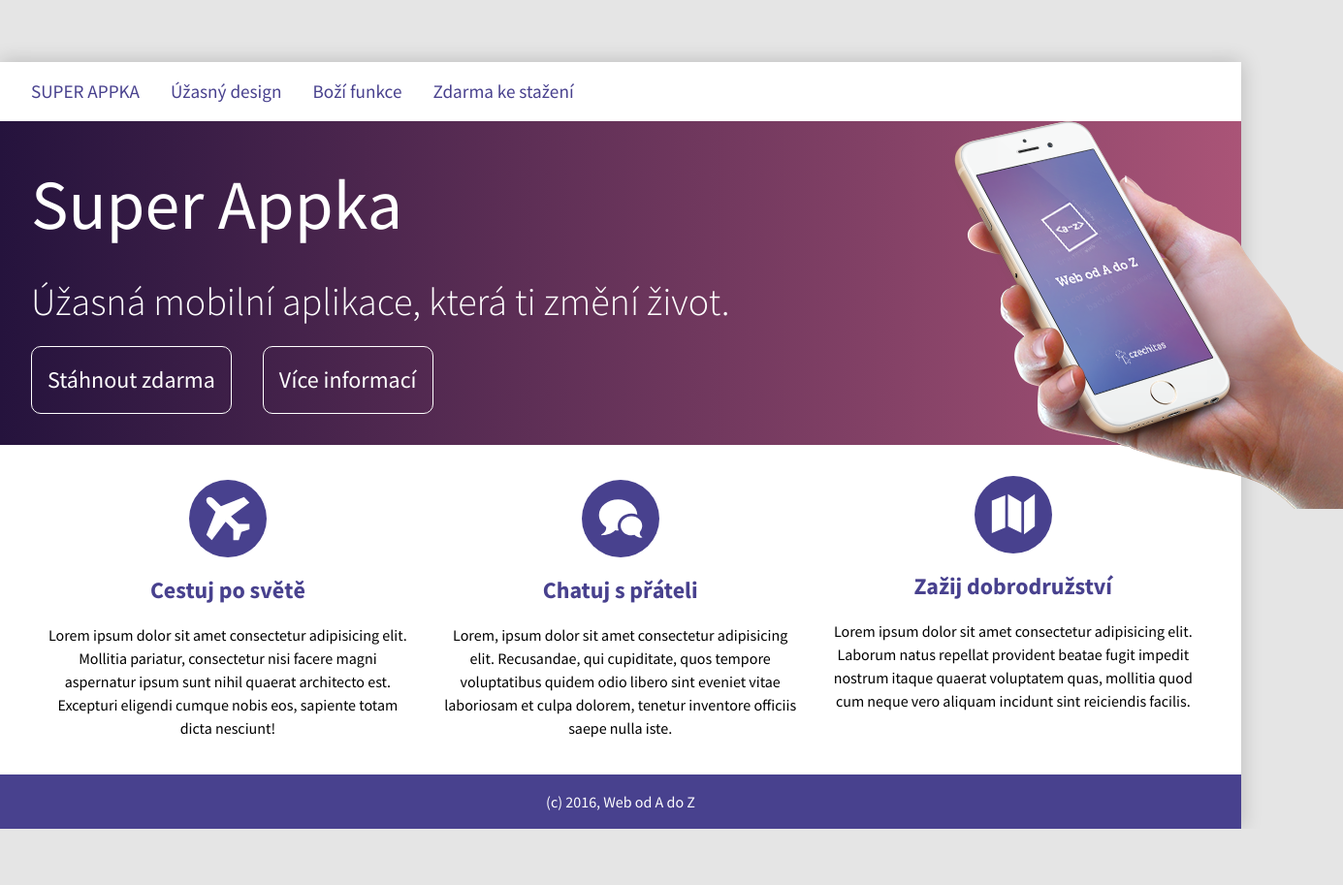
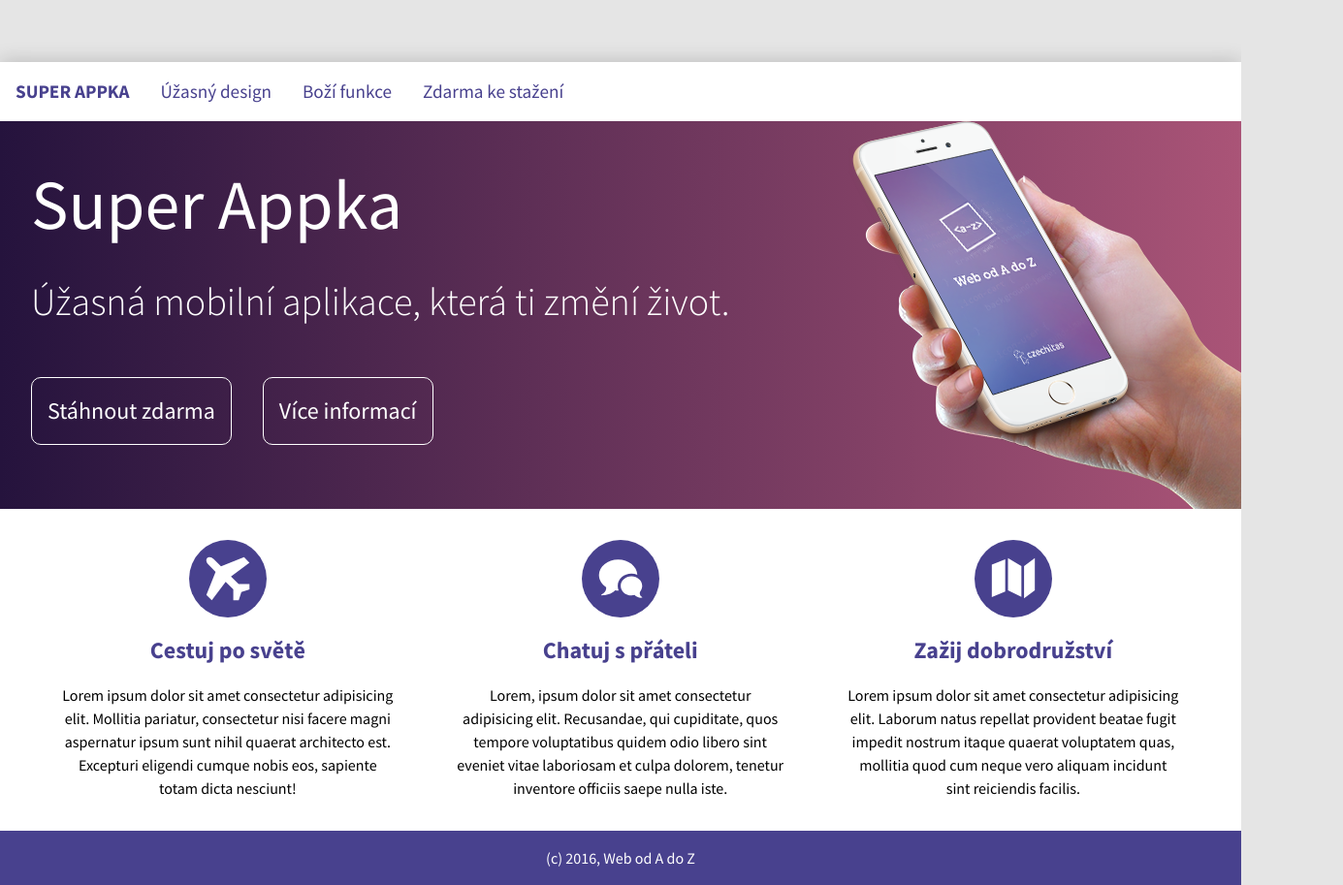
Before and after one commit to tvorimweb-2020-praha-podzim/du-05---super-appka-anezkabockova, a plain HTML site: page index.html in a window 1280 px wide. Shown: the whole page at 97% size, 1385 px wide, since content can reach past the window. Before the commit the page ends 855 px from the top, so only its background shows below. Drawn offline with Linux system fonts and the light colour scheme.

Commit message:
Hotovo
Posílám hotový úkol. S flex-wrapem a nastavením flex-basis jsem si něvěděla rady. Kombinovala jsem nastaveni, flex, fl-grow, fl-basis. Jediné, co mi funfgovalo, bylo rozdělit menu do 2 částí a upravit si je flexboxem. Ale není úplně ideální :D

Stejně tak mi nešlo nastavit fl-wrap u služeb, aby se zalamovaly dřív.

Ještě jsem se chtěla zeptat, co dělat, aby se nehýbala kulatá loga?

O změnu podbarvení se pokusím během zítřka :)

Ještě jednou moc moc děkuju!!!! <3

```diff
--- a/index.html
+++ b/index.html
@@ -15,13 +15,9 @@
     <!-- menu -->
     <section class="navigace">
 
-        <ul class="menu nahore">
+        <ul class="menu">
             <li><a class="superapka" href="#">Super Appka</a></li>
             <li><a href="#">Úžasný design</a></li>
-
-        </ul>
-
-        <ul class="menu dole">
             <li><a href="#">Boží funkce</a></li>
             <li><a href="#">Zdarma ke stažení</a></li>
 
--- a/style.css
+++ b/style.css
@@ -22,21 +22,19 @@ body {
 
 .menu {
     display: flex;
-    flex-direction: row;
     flex-wrap: wrap;
     margin: 0;
     padding: 0;
-    justify-content: center;
     align-items: center;
     align-content: center;
 }
 
 li {
     list-style: none;
-    margin: 1rem;
+    padding: 1rem;
     text-align: center;
+    font-size: 1.2rem;
     flex-grow: 1;
-    font-size: 1.2rem;
 
 }
 
@@ -48,11 +46,17 @@ ul a {
 
 .superapka {
     text-transform: uppercase;
+    font-weight: bold;
+}
+
+.menu li:hover,
+.menu li:focus {
+    background-color: #48418e;
 }
 
 .menu a:hover,
 .menu a:focus {
-    font-weight: bold;
+    color:white;
 }
 
 
@@ -113,7 +117,7 @@ div a {
 }
 
 .obrazek {
-    visibility: hidden;
+    display: none;
 }
 
 /* obsah */
@@ -132,14 +136,13 @@ div a {
     flex-direction: column;
     align-items: center;
     text-align: center;
-    padding: 1rem 0 0;
+    padding: 1rem;
     max-width: 500px;
     justify-content: center;
+    flex-basis: calc (100%/3);
 }
 
-.dobrodruzstvi {
-    margin: 0 0 2rem;
-}
+
 
 h2 {
     color: #48418e;
@@ -165,6 +168,8 @@ h2 {
     align-items: center;
     justify-content: center;
 }
+
+
 
 
  /* medium size display */
@@ -227,7 +232,7 @@ h2 {
     }
 
     .sluzby {
-        padding: 1rem;
+        padding: 1rem 2rem;
     }
 
     .logo {
@@ -241,7 +246,7 @@ h2 {
 
 /* large size display */
 
-@media (min-width:901px) {
+@media (min-width:966px) {
 
     body {
         min-width: 901px;
@@ -249,14 +254,22 @@ h2 {
     }
 
     .obrazek {
-        visibility: visible;
+        display: block;
         z-index: 9999;
-        width: 300px;
-        height: 300px;
+        height: 400px;
+        padding-left: 5rem;
     }
 
     .hlavicka {
         flex-direction: row;
         justify-content: space-between;
     }
+
+
 }
+
+@media (min-width: 1270px) {
+    .tlacitka {
+        margin-top: 2rem;
+    }
+}
```
